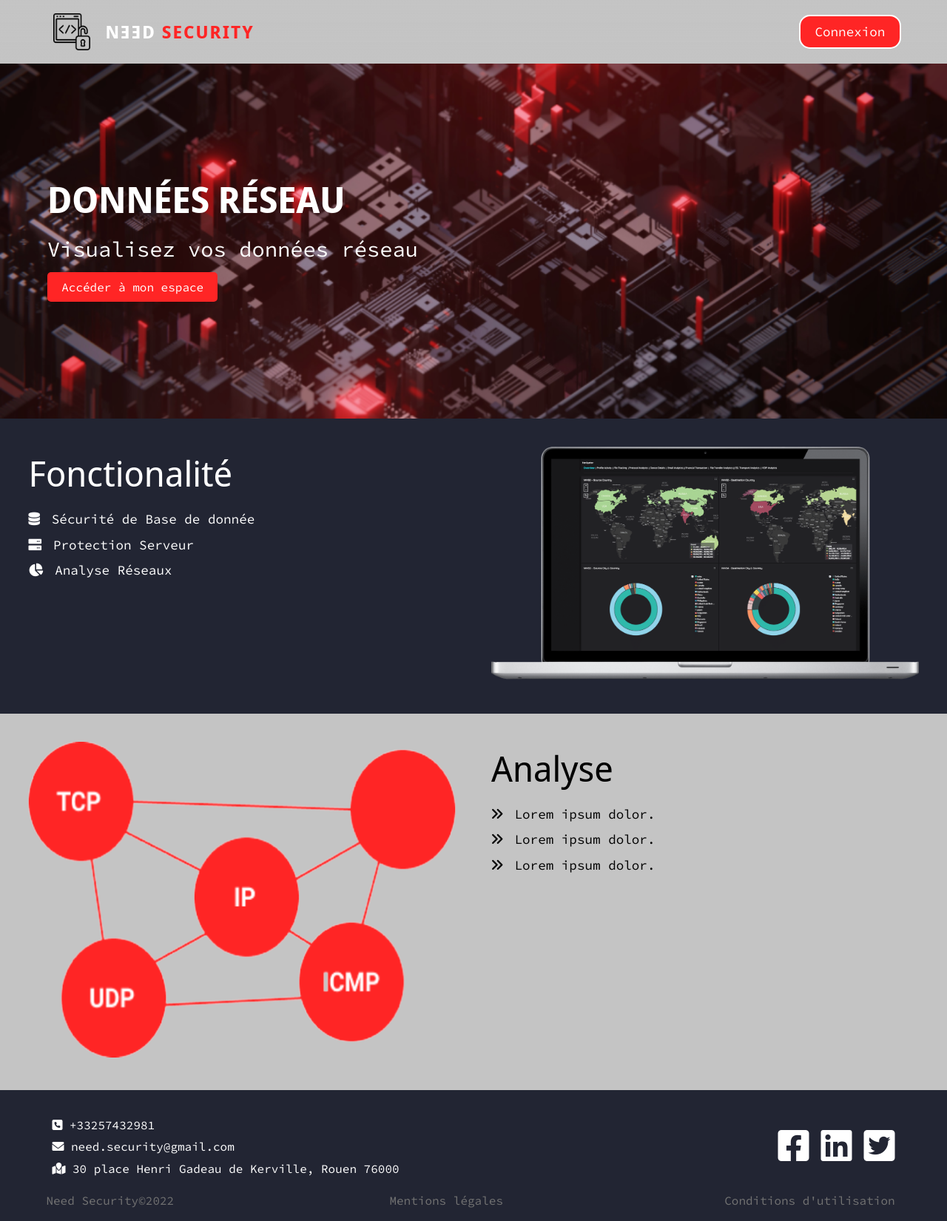
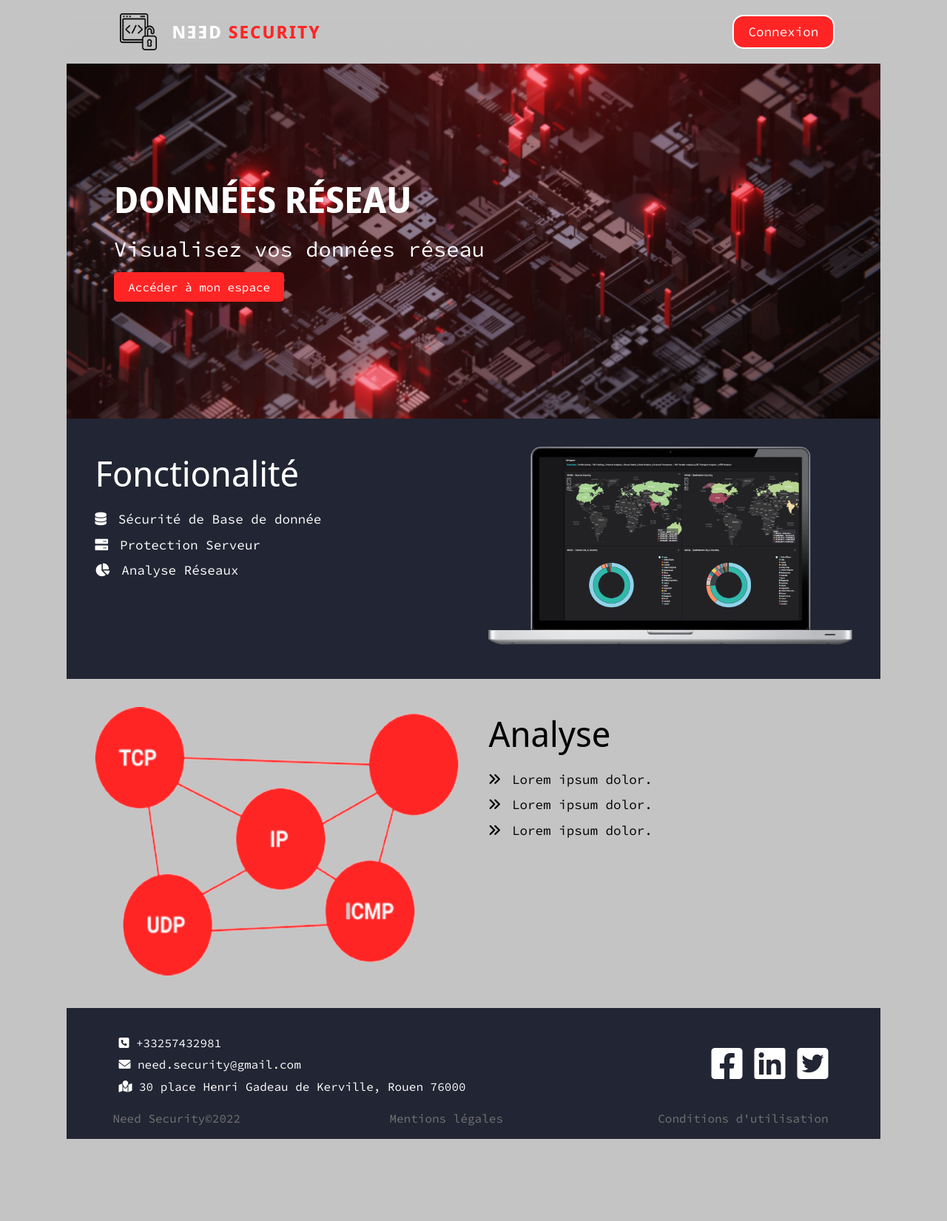
Before and after one commit to RomainLALLEMENT/NeedSecurity, a PHP site: page / in a window 1280 px wide. Shown: the whole page at 74% size. After the commit the page ends 1540 px from the top, so only its background shows below. Run offline with PHP 8.4, Linux system fonts and the light colour scheme; some libraries are stand-ins or nearby versions.

Commit message:
:art: body, don't touch it again

```diff
--- a/assets/css/style_commun.css
+++ b/assets/css/style_commun.css
@@ -7,6 +7,8 @@ Style commun au front et au back
 
 body{
     font-family: 'Source Code Pro', monospace;
+    width: min(100%, 1100px);
+    margin-inline: auto;
 }
 h1, h2, h3, h4, h5, h6{
     font-family: 'Noto Sans Display', sans-serif;
```
